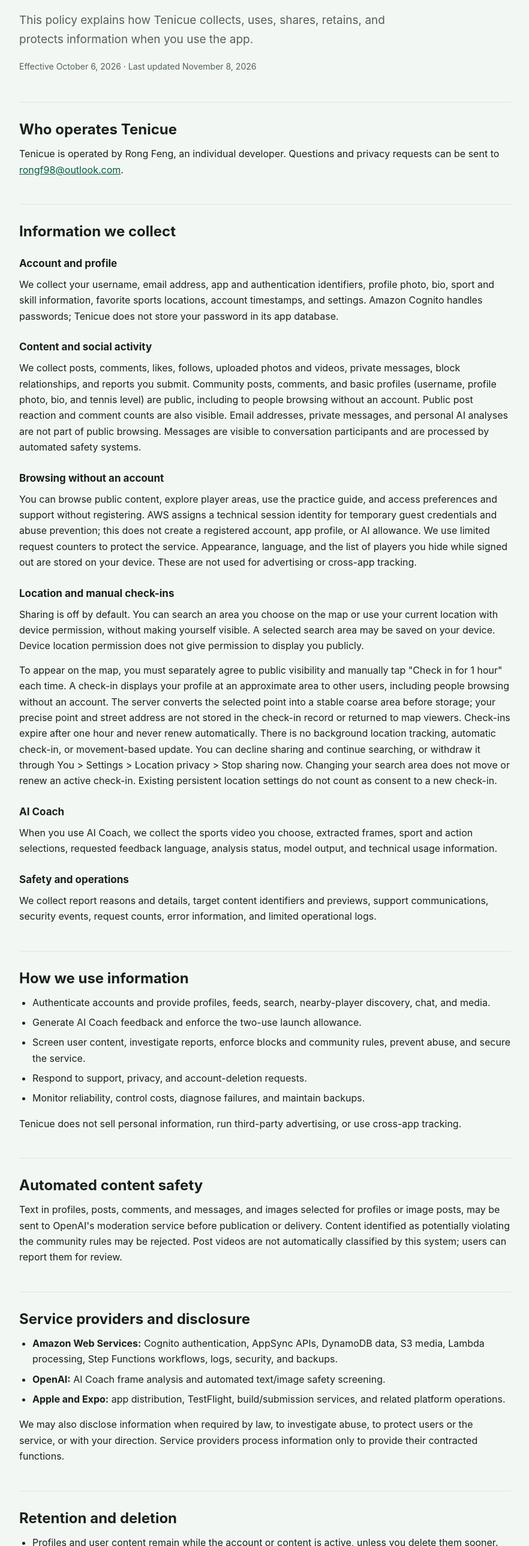
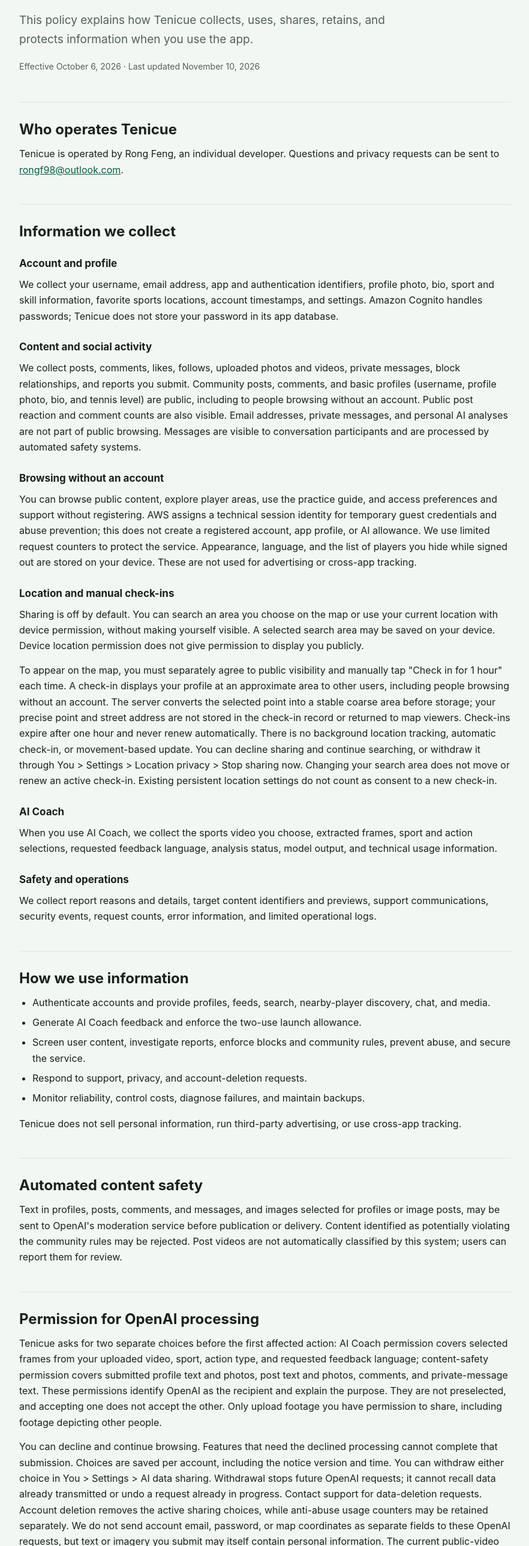
Before and after one commit to rjf5768/awsus-app-legalpages, a plain HTML site: page legal-site/privacy/index.html in a window 1280 px wide. Shown: the part 223-2800 px from the top of the page at 60% size, without its empty margins (198-1080 px from the left). Drawn offline with Linux system fonts and the light colour scheme.

Commit message:
Disclose AI sharing choices and provider safeguards

```diff
--- a/legal-site/privacy/index.html
+++ b/legal-site/privacy/index.html
@@ -16,7 +16,7 @@
     <p class="eyebrow">Legal</p>
     <h1>Privacy Policy</h1>
     <p class="lede">This policy explains how Tenicue collects, uses, shares, retains, and protects information when you use the app.</p>
-    <p class="meta">Effective October 6, 2026 · Last updated November 8, 2026</p>
+    <p class="meta">Effective October 6, 2026 · Last updated November 10, 2026</p>
 
     <section><h2>Who operates Tenicue</h2>
       <p>Tenicue is operated by Rong Feng, an individual developer. Questions and privacy requests can be sent to <a href="mailto:rongf98@outlook.com">rongf98@outlook.com</a>.</p>
@@ -37,14 +37,16 @@
       <li>Monitor reliability, control costs, diagnose failures, and maintain backups.</li>
     </ul><p>Tenicue does not sell personal information, run third-party advertising, or use cross-app tracking.</p></section>
     <section><h2>Automated content safety</h2><p>Text in profiles, posts, comments, and messages, and images selected for profiles or image posts, may be sent to OpenAI's moderation service before publication or delivery. Content identified as potentially violating the community rules may be rejected. Post videos are not automatically classified by this system; users can report them for review.</p></section>
+    <section><h2>Permission for OpenAI processing</h2><p>Tenicue asks for two separate choices before the first affected action: AI Coach permission covers selected frames from your uploaded video, sport, action type, and requested feedback language; content-safety permission covers submitted profile text and photos, post text and photos, comments, and private-message text. These permissions identify OpenAI as the recipient and explain the purpose. They are not preselected, and accepting one does not accept the other. Only upload footage you have permission to share, including footage depicting other people.</p><p>You can decline and continue browsing. Features that need the declined processing cannot complete that submission. Choices are saved per account, including the notice version and time. You can withdraw either choice in You &gt; Settings &gt; AI data sharing. Withdrawal stops future OpenAI requests; it cannot recall data already transmitted or undo a request already in progress. Contact support for data-deletion requests. Account deletion removes the active sharing choices, while anti-abuse usage counters may be retained separately. We do not send account email, password, or map coordinates as separate fields to these OpenAI requests, but text or imagery you submit may itself contain personal information. The current public-video safety check covers the caption, not the footage or audio.</p></section>
     <section><h2>Service providers and disclosure</h2><ul>
       <li><strong>Amazon Web Services:</strong> Cognito authentication, AppSync APIs, DynamoDB data, S3 media, Lambda processing, Step Functions workflows, logs, security, and backups.</li>
       <li><strong>OpenAI:</strong> AI Coach frame analysis and automated text/image safety screening.</li>
       <li><strong>Apple and Expo:</strong> app distribution, TestFlight, build/submission services, and related platform operations.</li>
-    </ul><p>We may also disclose information when required by law, to investigate abuse, to protect users or the service, or with your direction. Service providers process information only to provide their contracted functions.</p></section>
+    </ul><p>We may also disclose information when required by law, to investigate abuse, to protect users or the service, or with your direction. Service providers process information only to provide their contracted functions. We require providers that handle user data to provide protections equivalent to those described in this policy and required by the App Store privacy guidelines. AWS's <a href="https://aws.amazon.com/service-terms/">service terms</a> include data-processing protections, and OpenAI's <a href="https://openai.com/policies/services-agreement/">API service terms</a> include data-processing and security obligations. We do not share user data with a provider that cannot meet these requirements.</p></section>
     <section><h2>Retention and deletion</h2><ul>
       <li>Profiles and user content remain while the account or content is active, unless you delete them sooner.</li>
       <li>AI Coach source videos expire after 7 days and extracted frames after 1 day. Analysis results remain until you delete them or delete your account.</li>
+      <li>OpenAI may retain API abuse-monitoring logs containing submitted content for up to 30 days by default, or longer when required by law or reasonably necessary to prevent harm, under its <a href="https://developers.openai.com/api/docs/guides/your-data">API data controls</a>. Removing data from Tenicue does not immediately delete copies already retained by a provider.</li>
       <li>Application Lambda logs are retained for 14 days.</li>
       <li>Check-in locations stop appearing in new map results at their one-hour expiry, independently of database cleanup. Expired records are marked for automatic deletion; AWS may physically delete them later. Stopping sharing removes the stored map coordinates immediately and retains a short-lived request marker to prevent a duplicate request from restoring visibility. Backup retention still applies. Previously viewed information or screenshots cannot be recalled.</li>
       <li>Short-lived browsing rate counters are marked for automatic deletion after their rate-limit windows. AWS may remove expired records asynchronously. Technical guest identities may remain with AWS; contact support for a privacy request. Public media links expire after 10 minutes, although viewers may retain downloaded copies of public content.</li>
```
